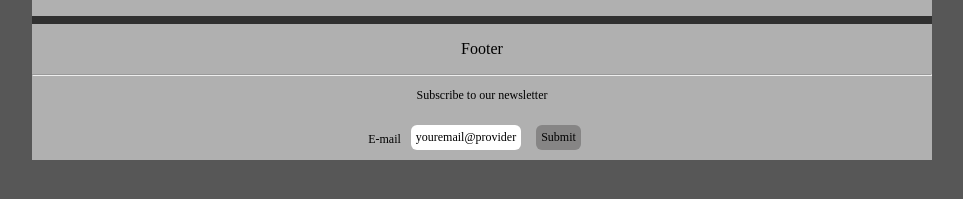
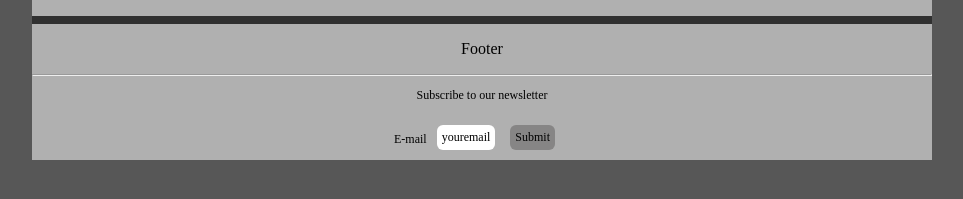
Before and after one commit to Robson1978Oiveira/avaliacao_2_bimestre, a plain HTML site: page index.html in a window 1280 px wide. Shown: the part 389-588 px from the top of the page, without its empty margins (158-1121 px from the left). Drawn offline with Linux system fonts and the light colour scheme.

Commit message:
Atualização da classe email

```diff
--- a/index.html
+++ b/index.html
@@ -46,7 +46,7 @@
                     <p>E-mail</p>
                 </div>
                 <div class="email">
-                    youremail@provider
+                    youremail
                 </div>
                 <div class="button">
                     Submit
```
